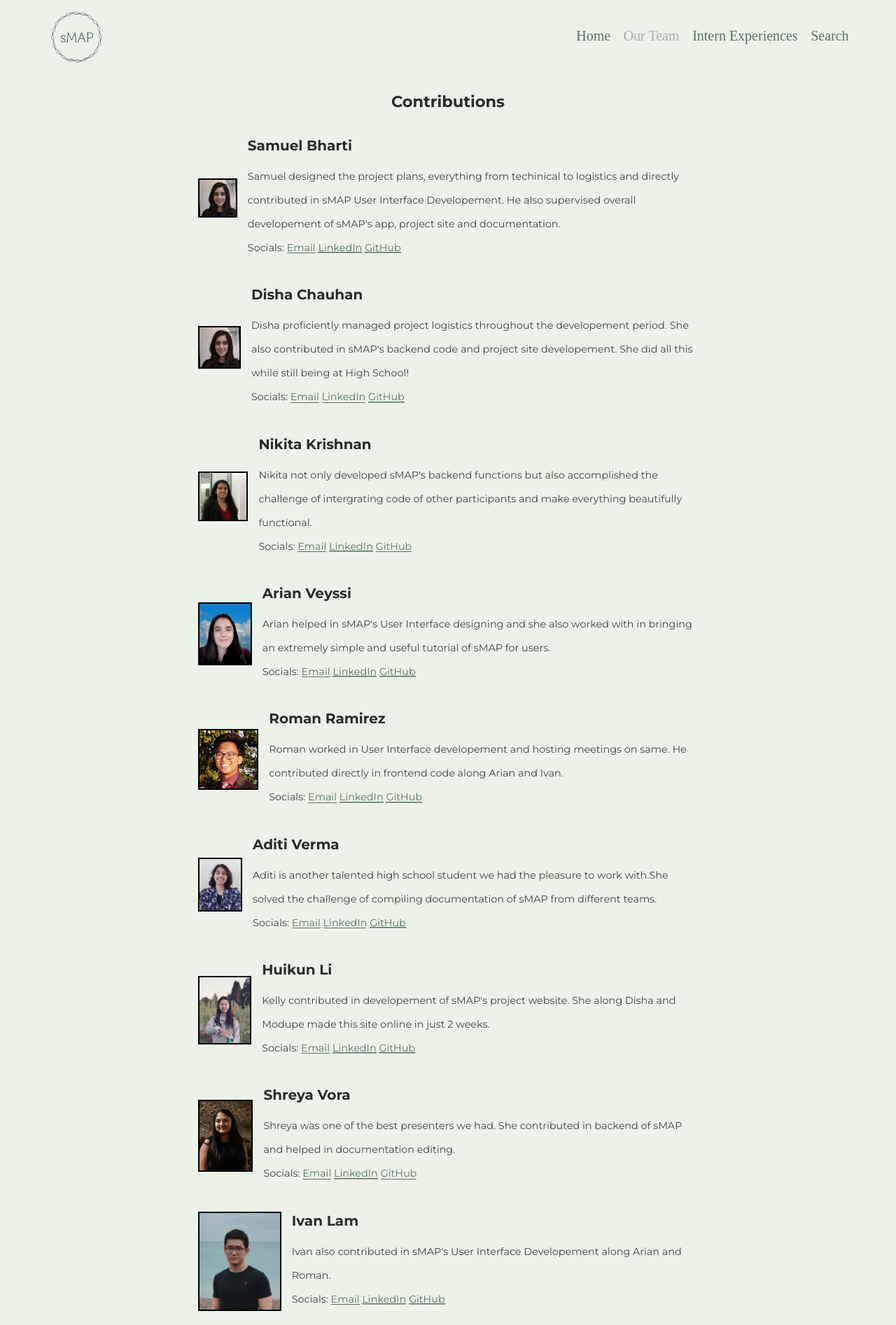
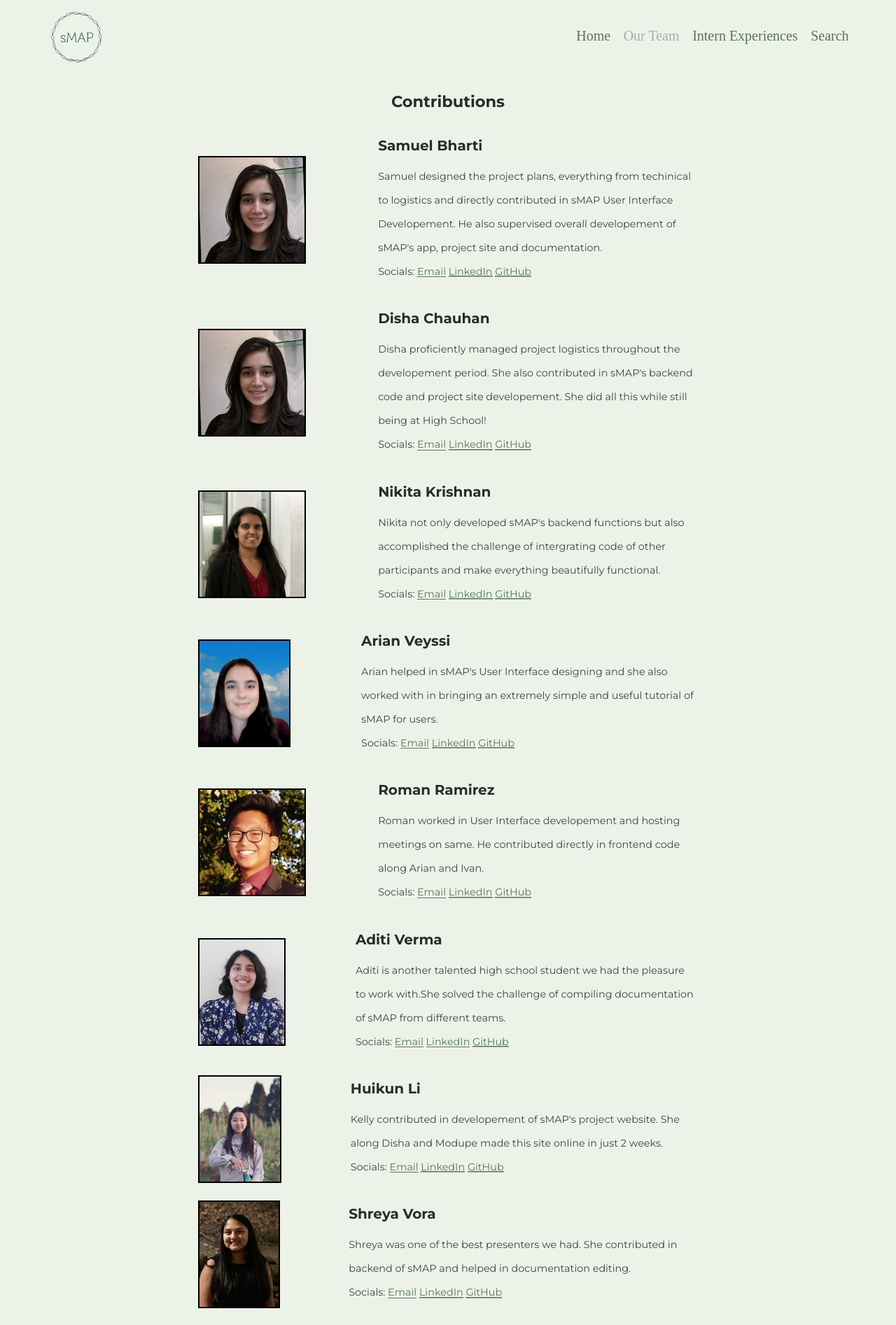
Before and after one commit to BI-STEM-Away/sMAP, a Jekyll site: the page built from ourTeam.md, in a window 1280 px wide. Shown: the top 1894 px of the page at 70% size. Built offline with Jekyll 4.4.1, drawn with Linux system fonts in a browser that asks for light colours; our own code applies the rules of GitHub Pages for plain Markdown files.

Commit message:
Update ourTeam.md

```diff
--- a/ourTeam.md
+++ b/ourTeam.md
@@ -9,7 +9,7 @@
       height="200" alt="screen shot 2017-08-07 at 12 18 15 pm"
       src="https://bi-stem-away.github.io/sMAP/images/Disha.jpeg">
       </td>
-      <td style="font-size:85%;padding:5px;">
+      <td style="font-size:85%;padding:5px;max-width:300px">
       <h6 style="margin-left:10px; text-align:left;margin-bottom:10px;">Samuel Bharti</h6>
       <p style="margin-left:10px; text-align:left;padding:0;">
       Samuel designed the project plans, everything from techinical to logistics and directly contributed in sMAP User Interface Developement. He also supervised overall developement of sMAP's app, project site and documentation.<br>
@@ -32,7 +32,7 @@
       height="200" alt="screen shot 2017-08-07 at 12 18 15 pm"
       src="https://bi-stem-away.github.io/sMAP/images/Disha.jpeg">
       </td>
-      <td style="font-size:85%;padding:5px;">
+      <td style="font-size:85%;padding:5px;max-width:300px">
       <h6 style="margin-left:10px; text-align:left;margin-bottom:10px;">Disha Chauhan</h6>
       <p style="margin-left:10px; text-align:left;padding:0;">
       Disha proficiently managed project logistics throughout the developement period. She also contributed in sMAP's backend code and project site developement. She did all this while still being at High School!<br>
@@ -55,7 +55,7 @@
       height="200" alt="screen shot 2017-08-07 at 12 18 15 pm"
       src="https://bi-stem-away.github.io/sMAP/images/Nikitak.jpeg">
       </td>
-      <td style="font-size:85%;padding:5px;">
+      <td style="font-size:85%;padding:5px;max-width:300px">
       <h6 style="margin-left:10px; text-align:left;margin-bottom:10px;">
       Nikita Krishnan	</h6>
       <p style="margin-left:10px; text-align:left;padding:0;">
@@ -79,7 +79,7 @@
       height="200" alt="screen shot 2017-08-07 at 12 18 15 pm"
       src="https://bi-stem-away.github.io/sMAP/images/Arian_Veyssi_.png">
       </td>
-      <td style="font-size:85%;padding:5px;">
+      <td style="font-size:85%;padding:5px;max-width:300px">
       <h6 style="margin-left:10px; text-align:left;margin-bottom:10px;">
       Arian Veyssi</h6>
       <p style="margin-left:10px; text-align:left;padding:0;">
@@ -103,7 +103,7 @@
       height="200" alt="screen shot 2017-08-07 at 12 18 15 pm"
       src="https://bi-stem-away.github.io/sMAP/images/Roman.jpeg">
       </td>
-      <td style="font-size:85%;padding:5px;">
+      <td style="font-size:85%;padding:5px;max-width:300px">
       <h6 style="margin-left:10px; text-align:left;margin-bottom:10px;">
       Roman Ramirez</h6>
       <p style="margin-left:10px; text-align:left;padding:0;">
@@ -127,7 +127,7 @@
       height="200" alt="screen shot 2017-08-07 at 12 18 15 pm"
       src="https://bi-stem-away.github.io/sMAP/images/Aditi_Verma.jpg">
       </td>
-      <td style="font-size:85%;padding:5px;">
+      <td style="font-size:85%;padding:5px;max-width:300px">
       <h6 style="margin-left:10px; text-align:left;margin-bottom:10px;">
       Aditi Verma</h6>
       <p style="margin-left:10px; text-align:left;padding:0;">
@@ -151,7 +151,7 @@
       height="200" alt="screen shot 2017-08-07 at 12 18 15 pm"
       src="https://bi-stem-away.github.io/sMAP/images/Kelly.jpg">
       </td>
-      <td style="font-size:85%;padding:5px;">
+      <td style="font-size:85%;padding:5px;max-width:300px">
       <h6 style="margin-left:10px; text-align:left;margin-bottom:10px;">
       Huikun Li</h6>
       <p style="margin-left:10px; text-align:left;padding:0;">
@@ -175,7 +175,7 @@
       height="200" alt="screen shot 2017-08-07 at 12 18 15 pm"
       src="https://bi-stem-away.github.io/sMAP/images/Shreya.jpg">
       </td>
-      <td style="font-size:85%;padding:5px;">
+      <td style="font-size:85%;padding:5px;max-width:300px">
       <h6 style="margin-left:10px; text-align:left;margin-bottom:10px;">
       Shreya Vora</h6>
       <p style="margin-left:10px; text-align:left;padding:0;">
@@ -199,7 +199,7 @@
       height="200" alt="screen shot 2017-08-07 at 12 18 15 pm"
       src="https://bi-stem-away.github.io/sMAP/images/Ivan_Lam.png">
       </td>
-      <td style="font-size:85%;padding:5px;">
+      <td style="font-size:85%;padding:5px;max-width:300px">
       <h6 style="margin-left:10px; text-align:left;margin-bottom:10px;">
       Ivan Lam</h6>
       <p style="margin-left:10px; text-align:left;padding:0;">
@@ -223,7 +223,7 @@
       height="200" alt="screen shot 2017-08-07 at 12 18 15 pm"
       src="https://bi-stem-away.github.io/sMAP/images/IMG_9040_copy.jpg">
       </td>
-      <td style="font-size:85%;padding:5px; width:250px !important">
+      <td style="font-size:85%;padding:5px; max-width:300px">
       <h6 style="margin-left:10px; text-align:left;margin-bottom:10px;">
       Sneha Raj</h6>
       <p style="margin-left:10px; text-align:left;padding:0;">
@@ -247,7 +247,7 @@
       height="200" alt="screen shot 2017-08-07 at 12 18 15 pm"
       src="https://bi-stem-away.github.io/sMAP/images/Maryam.jpg">
       </td>
-      <td style="font-size:85%;padding:5px;max-width:250px">
+      <td style="font-size:85%;padding:5px;max-width:300px">
       <h6 style="margin-left:10px; text-align:left;margin-bottom:10px;">
       Maryam Momeni</h6>
       <p style="margin-left:10px; text-align:left;padding:0;">
@@ -271,7 +271,7 @@
       height="200" alt="screen shot 2017-08-07 at 12 18 15 pm"
       src="https://bi-stem-away.github.io/sMAP/images/Modupe.jpg">
       </td>
-      <td style="font-size:85%;padding:5px; max-width:70%" >
+      <td style="font-size:85%;padding:5px; max-width:300px" >
       <h6 style="margin-left:10px; text-align:left;margin-bottom:10px;">
       Modupe Arotiba</h6>
       <p style="margin-left:10px; text-align:left;padding:0;">
```
